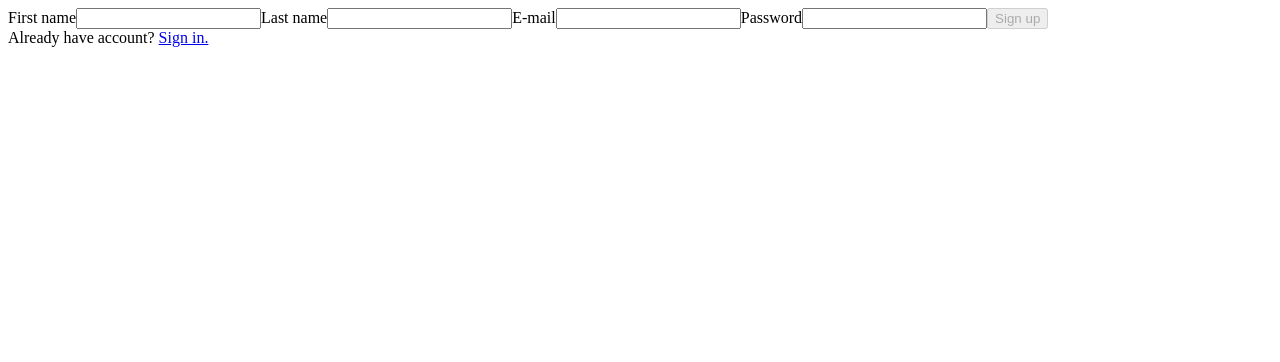
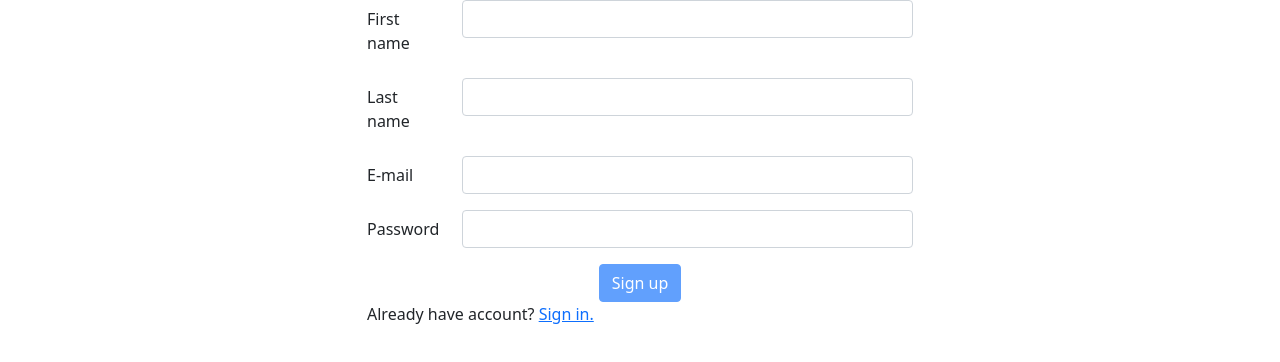
Before and after one commit to Szado12/UrbanTicketSystemFrontend, an Angular app in the folder urban-ticket-system/: page /auth/client/register in a window 1280 px wide. Shown: the top 362 px of the page. Built offline with nearby package versions, Linux system fonts and the light colour scheme.

Commit message:
Initial GUI changes for forms

```diff
--- a/urban-ticket-system/angular.json
+++ b/urban-ticket-system/angular.json
@@ -31,9 +31,12 @@
               "src/assets"
             ],
             "styles": [
-              "src/styles.scss"
+              "src/styles.scss",
+              "node_modules/bootstrap/dist/css/bootstrap.min.css"
             ],
-            "scripts": []
+            "scripts": [
+              "node_modules/bootstrap/dist/js/bootstrap.min.js"
+            ]
           },
           "configurations": {
             "production": {
--- a/urban-ticket-system/package.json
+++ b/urban-ticket-system/package.json
@@ -15,9 +15,12 @@
     "@angular/compiler": "~12.2.0",
     "@angular/core": "~12.2.0",
     "@angular/forms": "~12.2.0",
+    "@angular/localize": "~12.2.0",
     "@angular/platform-browser": "~12.2.0",
     "@angular/platform-browser-dynamic": "~12.2.0",
     "@angular/router": "~12.2.0",
+    "@ng-bootstrap/ng-bootstrap": "^10.0.0",
+    "bootstrap": "^5.1.3",
     "rxjs": "~6.6.0",
     "tslib": "^2.3.0",
     "zone.js": "~0.11.4"
--- a/urban-ticket-system/src/app/app.component.scss
+++ b/urban-ticket-system/src/app/app.component.scss
@@ -0,0 +1,3 @@
+.navbar-custom{
+    background-color: #057ff7;
+}
--- a/urban-ticket-system/src/app/app.module.ts
+++ b/urban-ticket-system/src/app/app.module.ts
@@ -10,6 +10,7 @@ import { InspectorLoginComponent } from './auth/inspector-login/inspector-login.
 import { TicketInspectorComponent } from './ticket-inspector/ticket-inspector.component';
 import { ClientComponent } from './client/client.component';
 import { HttpClientModule } from '@angular/common/http';
+import { NgbModule } from '@ng-bootstrap/ng-bootstrap';
 
 @NgModule({
   declarations: [
@@ -25,7 +26,8 @@ import { HttpClientModule } from '@angular/common/http';
     BrowserModule,
     AppRoutingModule,
     ReactiveFormsModule,
-    HttpClientModule
+    HttpClientModule,
+    NgbModule
   ],
   providers: [],
   bootstrap: [AppComponent]
--- a/urban-ticket-system/src/app/auth/auth.component.html
+++ b/urban-ticket-system/src/app/auth/auth.component.html
@@ -1,2 +1,10 @@
-<button (click)="goToPage('auth/client/login')">Client</button>
-<button (click)="goToPage('auth/inspector/login')">Ticket inspector</button>
+<div class="container">
+    <div class="row">
+        <div class="col-sm-6 offset-sm-3">
+            <div class="d-grid gap-2">
+                <button class="btn btn-primary" (click)="goToPage('auth/client/login')">Client</button>
+                <button class="btn btn-primary" (click)="goToPage('auth/inspector/login')">Ticket inspector</button>
+            </div>
+        </div>
+    </div>
+</div>
--- a/urban-ticket-system/src/app/auth/client-login/client-login.component.html
+++ b/urban-ticket-system/src/app/auth/client-login/client-login.component.html
@@ -1,10 +1,26 @@
-<form [formGroup]="dataForm" (ngSubmit)="login()">
-    <label for="mail">E-mail: </label>
-    <input id="mail" type="email" formControlName="mail">
+<div class="container">
+    <div class="row">
+        <div class="col-sm-6 offset-sm-3">
+            <form [formGroup]="dataForm" (ngSubmit)="login()" class="form-inline">
+                <div class="row mb-3">
+                    <label class="col-sm-2 col-form-label" for="mail">E-mail: </label>
+                    <div class="col-sm-10">
+                        <input class="form-control" id="mail" type="email" formControlName="mail">
+                    </div>
 
-    <label for="password">Password: </label>
-    <input id="password" type="password" formControlName="password">
-
-    <button type="submit" [disabled]="!dataForm.valid || !dataForm.dirty">Sign in</button>
-</form>
-<span>New to Urban Ticket? <a href="auth/client/register">Create an account.</a></span>
+                </div>
+                <div class="row mb-3">
+                    <label class="col-sm-2 col-form-label" for="password">Password: </label>
+                    <div class="col-sm-10">
+                        <input class="form-control" id="password" type="password" formControlName="password">
+                    </div>
+                </div>
+                <div class="d-flex justify-content-center">
+                    <button class="btn btn-primary" type="submit" [disabled]="!dataForm.valid || !dataForm.dirty">Sign
+                        in</button>
+                </div>
+            </form>
+            <span>New to Urban Ticket? <a href="auth/client/register">Create an account.</a></span>
+        </div>
+    </div>
+</div>
--- a/urban-ticket-system/src/app/auth/client-register/client-register.component.html
+++ b/urban-ticket-system/src/app/auth/client-register/client-register.component.html
@@ -1,16 +1,38 @@
-<form [formGroup]="dataForm" (ngSubmit)="register()">
-    <label for="firstName">First name</label>
-    <input id="firstName" type="text" formControlName="firstName">
+<div class="container">
+    <div class="row">
+        <div class="col-sm-6 offset-sm-3">
 
-    <label for="lastName">Last name</label>
-    <input id="lastName" type="text" formControlName="lastName">
-
-    <label for="mail">E-mail</label>
-    <input id="mail" type="email" formControlName="mail">
-
-    <label for="password">Password</label>
-    <input id="password" type="password" formControlName="password">
-
-    <button type="submit" [disabled]="!dataForm.valid || !dataForm.dirty">Sign up</button>
-</form>
-<span>Already have account? <a href="auth/client/login">Sign in.</a></span>
+            <form [formGroup]="dataForm" (ngSubmit)="register()" class="form-inline">
+                <div class="row mb-3">
+                    <label class="col-sm-2 col-form-label" for="firstName">First name</label>
+                    <div class="col-sm-10">
+                        <input class="form-control" id="firstName" type="text" formControlName="firstName">
+                    </div>
+                </div>
+                <div class="row mb-3">
+                    <label class="col-sm-2 col-form-label" for="lastName">Last name</label>
+                    <div class="col-sm-10">
+                        <input class="form-control" id="lastName" type="text" formControlName="lastName">
+                    </div>
+                </div>
+                <div class="row mb-3">
+                    <label class="col-sm-2 col-form-label" for="mail">E-mail</label>
+                    <div class="col-sm-10">
+                        <input class="form-control" id="mail" type="email" formControlName="mail">
+                    </div>
+                </div>
+                <div class="row mb-3">
+                    <label class="col-sm-2 col-form-label" for="password">Password</label>
+                    <div class="col-sm-10">
+                        <input class="form-control" id="password" type="password" formControlName="password">
+                    </div>
+                </div>
+                <div class="d-flex justify-content-center">
+                    <button class="btn btn-primary" type="submit" [disabled]="!dataForm.valid || !dataForm.dirty">Sign
+                        up</button>
+                </div>
+            </form>
+            <span>Already have account? <a href="auth/client/login">Sign in.</a></span>
+        </div>
+    </div>
+</div>
--- a/urban-ticket-system/src/app/auth/inspector-login/inspector-login.component.html
+++ b/urban-ticket-system/src/app/auth/inspector-login/inspector-login.component.html
@@ -1,9 +1,25 @@
-<form [formGroup]="dataForm" (ngSubmit)="login()">
-    <label for="mail">E-mail: </label>
-    <input id="mail" type="email" formControlName="mail">
+<div class="container">
+    <div class="row">
+        <div class="col-sm-6 offset-sm-3">
+            <form [formGroup]="dataForm" (ngSubmit)="login()" class="form-inline">
+                <div class="row mb-3">
+                    <label class="col-sm-2 col-form-label" for="mail">E-mail: </label>
+                    <div class="col-sm-10">
+                        <input class="form-control" id="mail" type="email" formControlName="mail">
+                    </div>
 
-    <label for="password">Password: </label>
-    <input id="password" type="password" formControlName="password">
-
-    <button type="submit" [disabled]="!dataForm.valid || !dataForm.dirty">Sign in</button>
-</form>
+                </div>
+                <div class="row mb-3">
+                    <label class="col-sm-2 col-form-label" for="password">Password: </label>
+                    <div class="col-sm-10">
+                        <input class="form-control" id="password" type="password" formControlName="password">
+                    </div>
+                </div>
+                <div class="d-flex justify-content-center">
+                    <button class="btn btn-primary" type="submit" [disabled]="!dataForm.valid || !dataForm.dirty">Sign
+                        in</button>
+                </div>
+            </form>
+        </div>
+    </div>
+</div>
--- a/urban-ticket-system/src/index.html
+++ b/urban-ticket-system/src/index.html
@@ -1,5 +1,6 @@
 <!doctype html>
 <html lang="en">
+
 <head>
   <meta charset="utf-8">
   <title>UrbanTicketSystem</title>
@@ -7,7 +8,9 @@
   <meta name="viewport" content="width=device-width, initial-scale=1">
   <link rel="icon" type="image/x-icon" href="favicon.ico">
 </head>
+
 <body>
   <app-root></app-root>
 </body>
+
 </html>
--- a/urban-ticket-system/src/polyfills.ts
+++ b/urban-ticket-system/src/polyfills.ts
@@ -1,3 +1,7 @@
+/***************************************************************************************************
+ * Load `$localize` onto the global scope - used if i18n tags appear in Angular templates.
+ */
+import '@angular/localize/init';
 /**
  * This file includes polyfills needed by Angular and is loaded before the app.
  * You can add your own extra polyfills to this file.
--- a/urban-ticket-system/src/styles.scss
+++ b/urban-ticket-system/src/styles.scss
@@ -1 +1,4 @@
 /* You can add global styles to this file, and also import other style files */
+
+/* Importing Bootstrap SCSS file. */
+@import '~bootstrap/scss/bootstrap';
```
Also changed, not shown: urban-ticket-system/src/app/app.component.html (line endings or trailing spaces), 1 other file (tests, documents, lock files or other folders).
